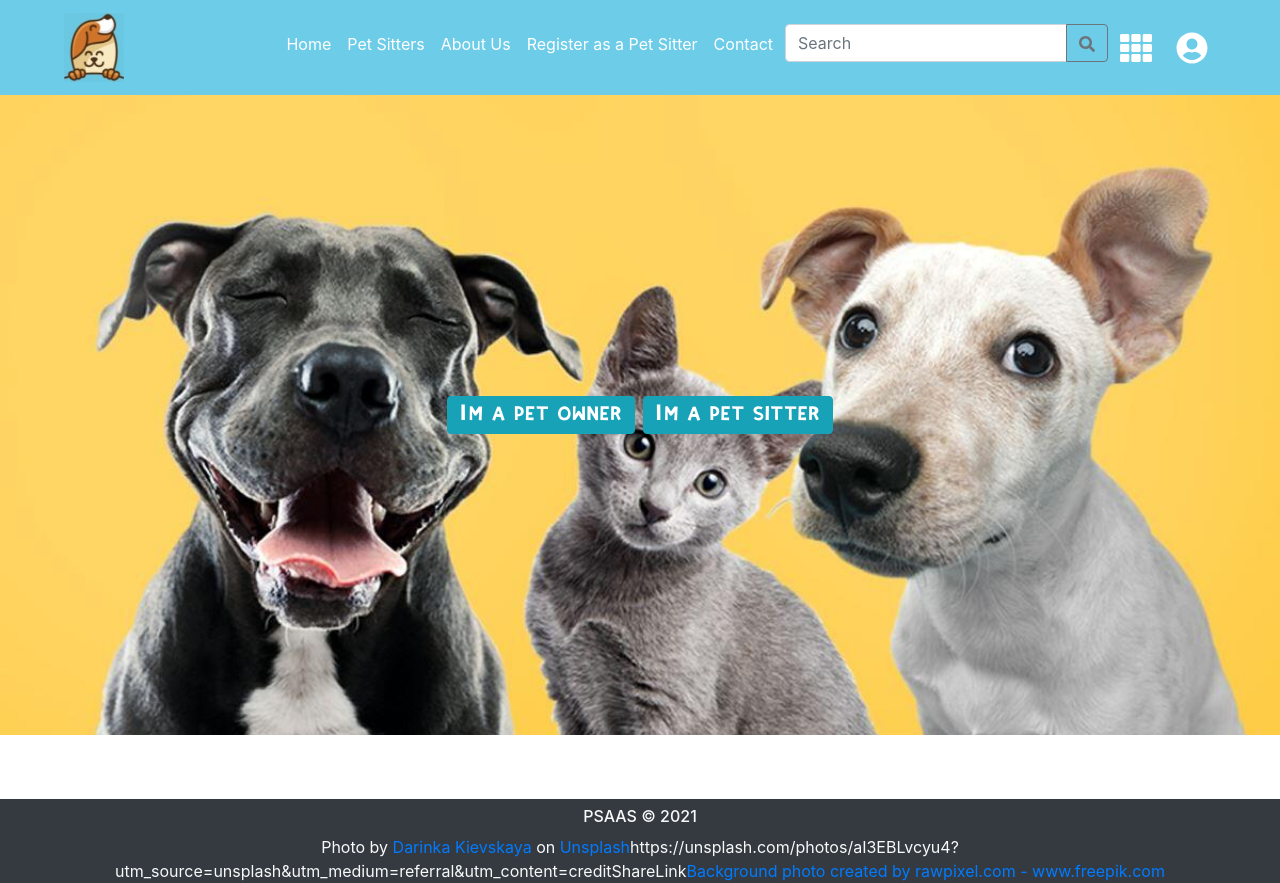
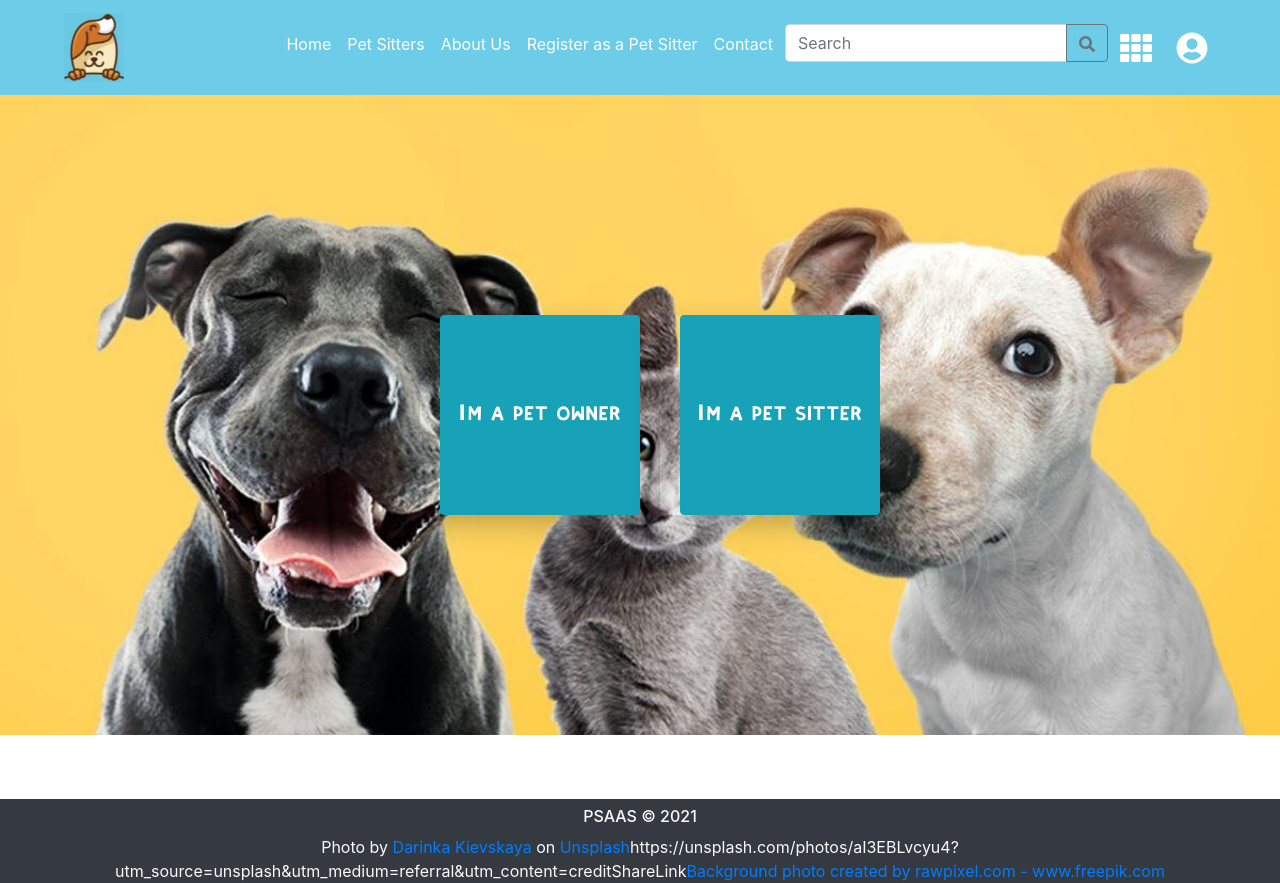
Before and after one commit to ayelet/PSAAS, a React (Create React App) app in the folder client/: page / in a window 1280 px wide. Built offline with nearby package versions, Linux system fonts and the light colour scheme.

Commit message:
adds animation to home page

```diff
--- a/client/package.json
+++ b/client/package.json
@@ -23,6 +23,7 @@
     "react-redux": "^7.2.4",
     "react-router-dom": "^5.2.0",
     "react-scripts": "4.0.3",
+    "react-spring": "^9.1.2",
     "reactstrap": "^8.9.0",
     "redux": "^4.1.0",
     "redux-logger": "^3.0.6",
--- a/client/src/Pages/HomePage/HomePage.css
+++ b/client/src/Pages/HomePage/HomePage.css
@@ -0,0 +1,32 @@
+.button-spring {
+  width: 45ch;
+  height: 45ch;
+  /* background: grey; */
+  border-radius: 5px;
+  /* background-image: url(https://drscdn.500px.org/photo/435236/q%3D80_m%3D1500/v2?webp=true&sig=67031bdff6f582f3e027311e2074be452203ab637c0bd21d89128844becf8e40); */
+  /* background-size: cover; */
+  /* background-position: center center; */
+  box-shadow: 0px 10px 30px -5px rgba(0, 0, 0, 0.3);
+  transition: box-shadow 0.3s;
+  will-change: transform;
+  /* border: 15px solid white; */
+  height: 200px;
+  width: 200px;
+  margin: 0 20px;
+}
+
+.button-spring:hover {
+  box-shadow: 0px 50px 100px -10px rgba(0, 0, 0, 0.4);
+  text-decoration: none;
+}
+
+.hero button {
+  height: 200px;
+  width: 200px;
+
+  margin: 0 20px;
+}
+
+.home-wrapper {
+  display: flex jcc;
+}
--- a/client/src/Pages/HomePage/HomePage.jsx
+++ b/client/src/Pages/HomePage/HomePage.jsx
@@ -1,21 +1,49 @@
 import React from "react";
 import { Jumbotron, Button } from "react-bootstrap";
 import { Link } from "react-router-dom";
-
+import { useSpring, animated } from "react-spring";
+import "./HomePage.css";
 // import HomeCarousel from "../../components/HomeCarousel/HomeCarousel";
 
 const HomePage = () => {
+  const calc = (x, y) => [
+    -(y - window.innerHeight / 2) / 20,
+    (x - window.innerWidth / 2) / 20,
+    1.1,
+  ];
+  const trans = (x, y, s) =>
+    `perspective(600px) rotateX(${x}deg) rotateY(${y}deg) scale(${s})`;
+  const [props, set] = useSpring(() => ({
+    xys: [0, 0, 1],
+    // config: { mass: 5, tension: 350, friction: 40 },
+    config: { mass: 5, tension: 350, friction: 20 },
+  }));
+
   return (
-    <Jumbotron className="hero" fluid>
-      <div>
-        {/* <HomeCarousel /> */}
-        <Link to="/Providers">
+    <Jumbotron className="hero flex-row" fluid>
+      {/* <div className="home-wrapper"> */}
+      {/* <HomeCarousel /> */}
+      <Link to="/Providers" style={{ textDecoration: "none" }}>
+        <animated.div
+          class="button-spring"
+          onMouseMove={({ clientX: x, clientY: y }) => set({ xys: calc(x, y) })}
+          onMouseLeave={() => set({ xys: [0, 0, 1] })}
+          style={{ transform: props.xys.interpolate(trans) }}
+        >
           <Button variant="info">I'm a pet owner</Button>{" "}
-        </Link>
-        <Link to="/#">
+        </animated.div>
+      </Link>
+      <Link to="/#" style={{ textDecoration: "none" }}>
+        <animated.div
+          class="button-spring"
+          onMouseMove={({ clientX: x, clientY: y }) => set({ xys: calc(x, y) })}
+          onMouseLeave={() => set({ xys: [0, 0, 1] })}
+          style={{ transform: props.xys.interpolate(trans) }}
+        >
           <Button variant="info">I'm a pet sitter</Button>
-        </Link>
-      </div>
+        </animated.div>
+      </Link>
+      {/* </div> */}
     </Jumbotron>
   );
 };
```
Also changed, not shown: 1 other file (tests, documents, lock files or other folders).
